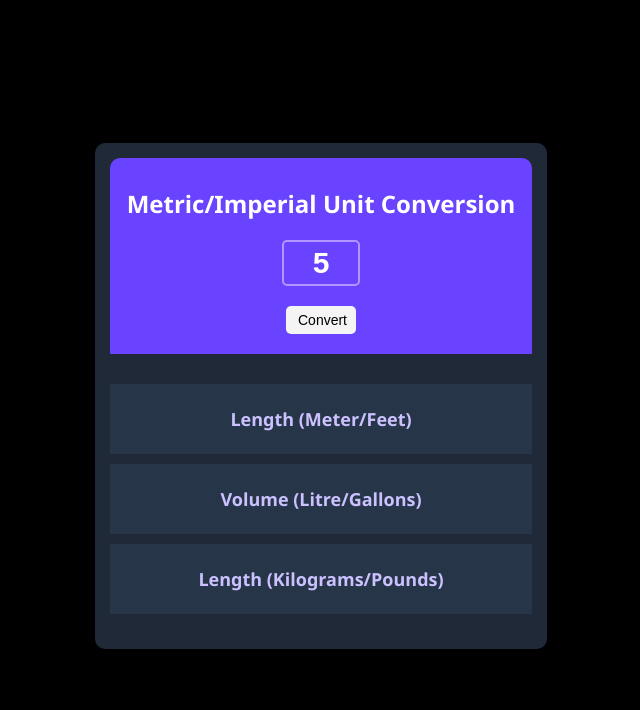
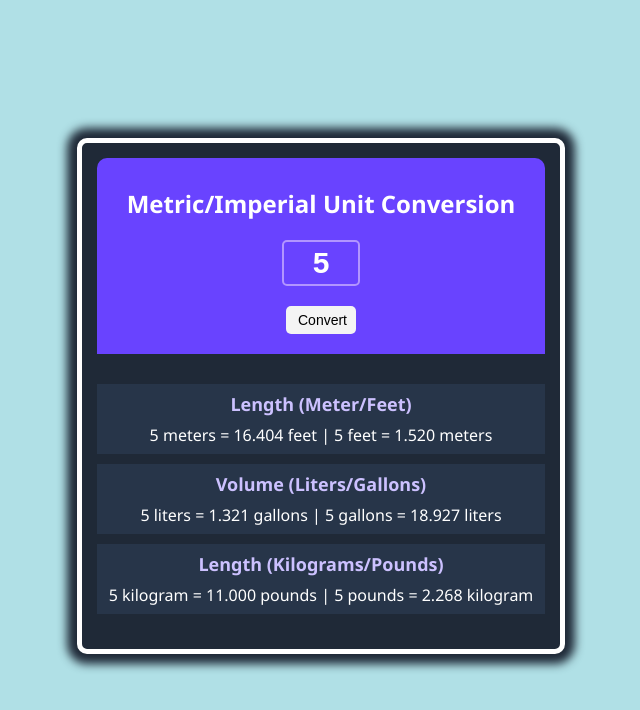
Before and after one commit to SirajAtFiverr/unit-convertor, a plain HTML site: page index.html in a window 1280 px wide. Both pictures are taken after typing "5" into the empty fields and a click on the button "Convert". Shown: the whole page, without its empty margins (319-959 px from the left). Drawn offline with Linux system fonts and the light colour scheme.

Commit message:
save changes

```diff
--- a/index.html
+++ b/index.html
@@ -19,7 +19,7 @@
                 <!-- <p>20 meters = 65.616 feet | 20 feet = 6.096 meters</p> -->
             </div>
             <div class="volume-section">
-                <h4>Volume (Litre/Gallons)</h4>
+                <h4>Volume (Liters/Gallons)</h4>
                 <!-- <p>20 meters = 65.616 feet | 20 feet = 6.096 meters</p> -->
             </div>
             <div class="mass-section">
--- a/script.js
+++ b/script.js
@@ -0,0 +1,54 @@
+
+const inputEl = document.querySelector(".user-input");
+const button = document.querySelector(".convert-button");
+const lengthSectionEl = document.querySelector(".length-section");
+const volumeSectionEl = document.querySelector(".volume-section");
+const massSectionEl = document.querySelector(".mass-section");
+
+const paragraphEl1 = document.createElement("p");
+const paragraphEl2 = document.createElement("p");
+const paragraphEl3 = document.createElement("p");
+
+
+button.addEventListener("click", function(){
+    let userInput = inputEl.value;
+    if(!userInput) return;
+
+    paragraphEl1.textContent = `${userInput} meters = ${meterToFeet(userInput)} feet |
+                               ${userInput} feet = ${feetToMeter(userInput)} meters`
+    lengthSectionEl.append(paragraphEl1);
+
+    paragraphEl2.textContent = `${userInput} liters = ${literToGallon(userInput)} gallons |
+                               ${userInput} gallons = ${gallonToLiter(userInput)} liters`
+    volumeSectionEl.append(paragraphEl2);
+
+    paragraphEl3.textContent = `${userInput} kilogram = ${kilogramToPound(userInput)} pounds |
+                               ${userInput} pounds = ${poundToKilogram(userInput)} kilogram`
+    massSectionEl.append(paragraphEl3);
+
+});
+
+
+function meterToFeet(value){
+    return (value * 3.28084).toFixed(3);
+}
+
+function feetToMeter(value){
+    return (value * 0.304).toFixed(3);
+}
+
+function literToGallon(value){
+    return (value * 0.264172).toFixed(3);
+}
+
+function gallonToLiter(value){
+    return (value * 3.785412).toFixed(3);
+}
+
+function kilogramToPound(value){
+    return (value * 2.2).toFixed(3);
+}
+
+function poundToKilogram(value){
+    return (value * 0.45359237).toFixed(3);
+}
--- a/style.css
+++ b/style.css
@@ -4,17 +4,19 @@ body{
     justify-content: center;
     align-items: center;
     height: 97vh;
-    background-color: black;
+    background-color: powderblue;
 
     font-family:'Segoe UI', Tahoma, Geneva, Verdana, sans-serif;
 }
 
 #unit-convertor{
     background-color: #1F2937;
-    width: 35%;
+    width: 37%;
     text-align: center;
     border-radius: 10px;
     padding: 5px;
+    border: 5px solid white;
+    box-shadow: 0 0 10px 10px #1F2937;
 }
 
 .section-1{
```
